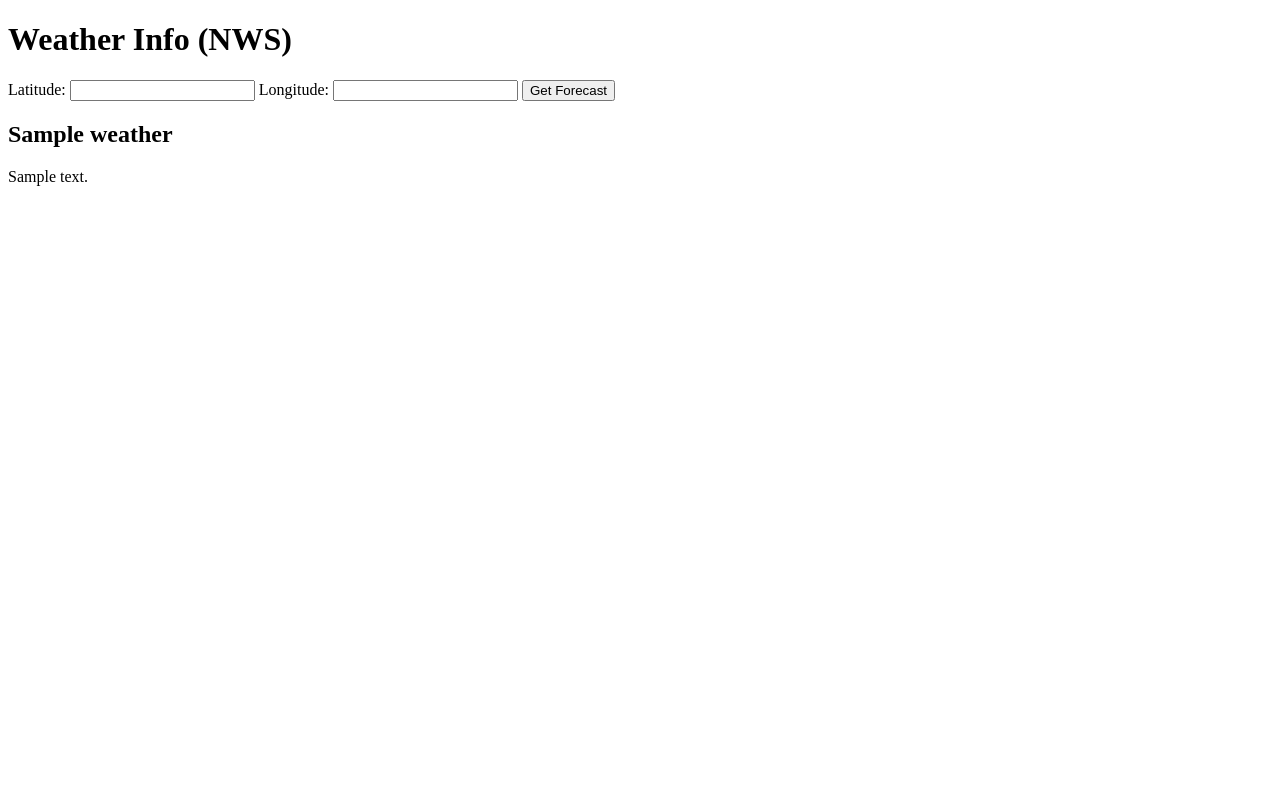
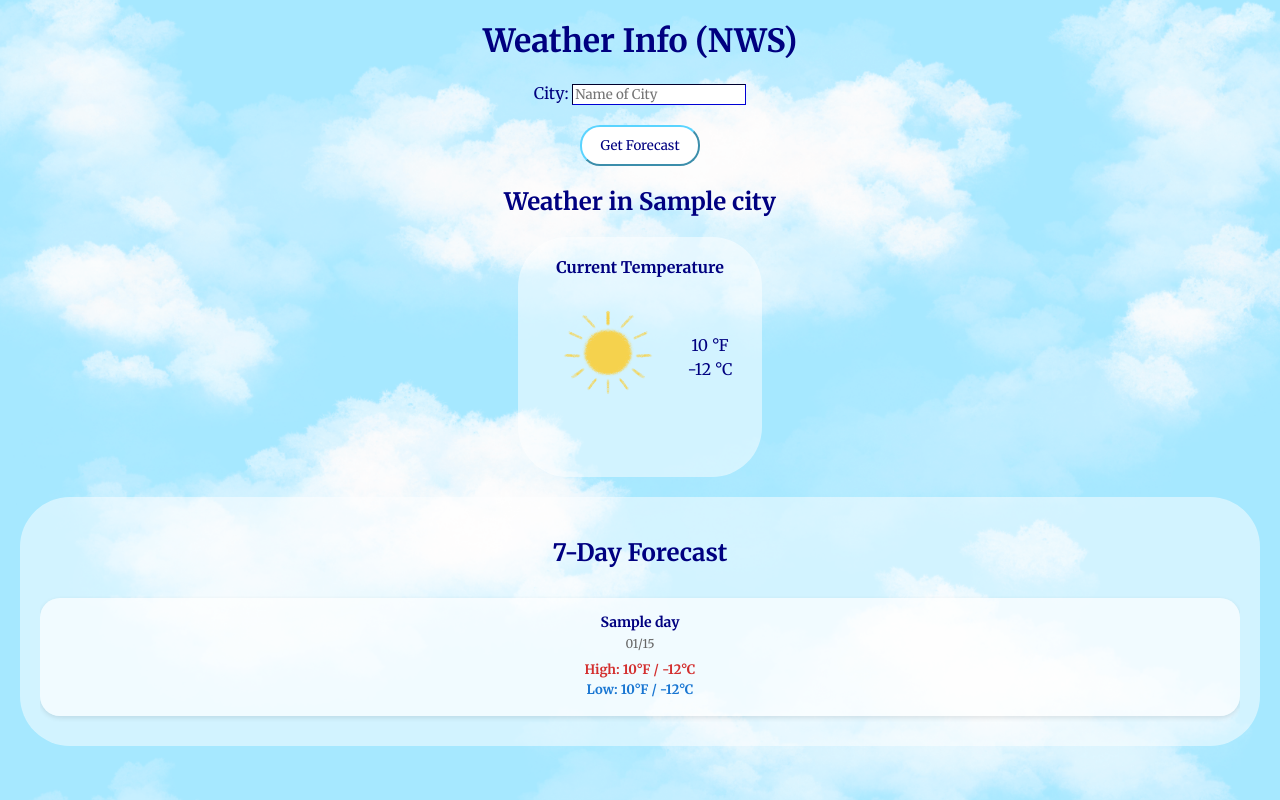
Before and after one commit to costello-aaron/DockerApp, a Flask app: template templates/index.html in a window 1280 px wide. Run offline with Flask 3, Linux system fonts and the light colour scheme; the template is opened without the code that fills it: most values are stand-ins (such as "Sample title", 1, 10 or a date in 2020).

Commit message:
fixed 7 day forecast
included Nominatim geocoding api to convert city into lat and long for weather api

created 7 day forecast to generate high and low temp  and display date

```diff
--- a/app.py
+++ b/app.py
@@ -1,30 +1,151 @@
 from flask import Flask, request, render_template
 import requests
+from datetime import datetime, timedelta
+import json
 
 app = Flask(__name__)
+num_days = 7
+#region TEMPERATURE CONVERSION
+@app.template_filter('to_celsius')
+def to_celsius(f):
+    try:
+        return round((f - 32) * 5/9)
+    except TypeError:
+        return 'N/A'
+#endregion
+
+def get_coordinates_from_city(city_name):
+    """
+    Gets latitude and longitude  from a city name using Nominatim geocoding service
+    """
+    try:
+        # Nominatim geocoding service
+        url = "https://nominatim.openstreetmap.org/search"
+        params = {
+            'q': city_name,
+            'format': 'json',
+            'limit': 1,
+            'addressdetails': 1
+        }
+        headers = {
+            'User-Agent': 'WeatherApp/1.0'  # Required by Nominatim
+        }
+
+        response = requests.get(url, params=params, headers=headers)
+        response.raise_for_status()
+
+        data = response.json()
+
+        if data:
+            lat = float(data[0]['lat'])
+            lon = float(data[0]['lon'])
+            return lat, lon
+        else:
+            return None, None
+
+    except Exception as e:
+        print(f"Geocoding error: {e}")
+        return None, None
+
+
 
 @app.route("/", methods=["GET", "POST"])
 def index():
+    """
+    Converts city name into coordinates.
+    Processes the weather data for the given city.
+    Returns the weather data to the index.html template.
+    """
     weather = None
+    weekly_weather = None
     error = None
 
     if request.method == "POST":
-        lat = request.form.get("lat")
-        lon = request.form.get("lon")
-        try:
-            point_resp = requests.get(f"https://api.weather.gov/points/{lat},{lon}")
-            point_resp.raise_for_status()
-            forecast_url = point_resp.json()["properties"]["forecast"]
+        city = request.form.get("city")
+        if city:
+            # Get coordinates from city name
+            lat, lon = get_coordinates_from_city(city)
 
-            forecast_resp = requests.get(forecast_url)
-            forecast_resp.raise_for_status()
-            periods = forecast_resp.json()["properties"]["periods"]
+            if lat is not None and lon is not None:
+                try:
+                    point_resp = requests.get(f"https://api.weather.gov/points/{lat},{lon}")
+                    point_resp.raise_for_status()
+                    forecast_url = point_resp.json()["properties"]["forecast"]
 
-            weather = periods[0]  # Get today's forecast
-        except Exception as e:
-            error = str(e)
+                    forecast_resp = requests.get(forecast_url)
+                    forecast_resp.raise_for_status()
+                    forecast_data = forecast_resp.json()
+                    periods = forecast_data["properties"]["periods"]
 
-    return render_template("index.html", weather=weather, error=error)
+                    weather = periods[0]  # Get today's forecast
+                    weekly_weather = generate_weekly_weather_report(forecast_data)
+                except Exception as e:
+                    error = str(e)
+            else:
+                error = f"Could not locate coordinates for {city}"
+        else:
+            error = "Please enter a city name"
 
+    return render_template("index.html", weather=weather, weekly_weather=weekly_weather, error=error, city=city if request.method == "POST" else None)
+
+def generate_weekly_weather_report(forecast_data):
+    """
+   Gernerate weekly weather report from the forecast data
+   Returns a list of daily forecasts for the next 7 days.
+    """
+    weekly_report = []
+
+    if not forecast_data or "properties" not in forecast_data or "periods" not in forecast_data["properties"]:
+        return weekly_report
+
+    periods = forecast_data["properties"]["periods"]
+
+    # Group periods by day and create daily summaries
+    daily_forecasts = {}
+
+    for period in periods:
+        # Extract date from the startTime
+        start_time = datetime.fromisoformat(period["startTime"].replace("Z", "+00:00"))
+        date_key = start_time.date()
+
+        if date_key not in daily_forecasts:
+            daily_forecasts[date_key] = {
+                "date": date_key,
+                "day_name": start_time.strftime("%A"),
+                "day_periods": []
+            }
+
+        daily_forecasts[date_key]["day_periods"].append(period)
+
+    # Convert to list and sort by date
+    sorted_days = sorted(daily_forecasts.keys())
+
+    # Get next number of days
+    for i, date_key in enumerate(sorted_days[:num_days]):
+        day_data = daily_forecasts[date_key]
+
+        # Creates summary for the day
+        day_summary = {
+            "date": day_data["date"],
+            "day_name": day_data["day_name"],
+            "periods": day_data["day_periods"],
+            "high_temp": None,
+            "low_temp": None
+        }
+
+        # Extract temperature from periods
+        for period in day_data["day_periods"]:
+            if "temperature" in period:
+                temp = period["temperature"]
+                if period.get("isDaytime", True):  # Daytime
+                    if day_summary["high_temp"] is None or temp > day_summary["high_temp"]:
+                        day_summary["high_temp"] = temp
+                else:  # Nighttime
+                    if day_summary["low_temp"] is None or temp < day_summary["low_temp"]:
+                        day_summary["low_temp"] = temp
+
+        weekly_report.append(day_summary)
+
+    return weekly_report
 if __name__ == "__main__":
     app.run(host="0.0.0.0", port=5000, debug=True)
--- /dev/null
+++ b/static/index.css
@@ -0,0 +1,187 @@
+* {
+    /* https://stackoverflow.com/questions/3296644/hiding-the-scroll-bar-on-an-html-page */
+    -webkit-touch-callout: none; /* iOS Safari */
+    -webkit-user-select: none; /* Safari */
+    -khtml-user-select: none; /* Konqueror HTML */
+    -moz-user-select: none; /* Old versions of Firefox */
+    -ms-user-select: none; /* Internet Explorer/Edge */
+    user-select: none; /* Non-prefixed version, currently
+                        supported by Chrome, Edge, Opera and Firefox */
+
+    scrollbar-width: thin;
+    scrollbar-color: lightblue white;
+    font-family: 'Merriweather';
+    color: #000080;
+}
+
+body {
+    /* background-color: #87CEEB; */
+    background-image: url('images/bg.png');
+    background-repeat: repeat;
+    background-size: cover;
+}
+
+h1, h2, p {
+    text-align: center;
+}
+
+form {
+    text-align: center;
+}
+
+input {
+    border-color: #000080;
+    border-width: 1px;
+}
+
+li {
+    list-style: none;
+    line-height: 1.5;
+}
+
+ul {
+    list-style: none;
+    margin: 0;
+    padding: 10px;
+    display: flex;
+    flex-direction: column;
+}
+
+img {
+    display: block;
+    height: 100px;
+    width: 100px;
+    padding: 20px;
+}
+
+button {
+    font-family: 'Merriweather';
+    border-radius: 20px;
+    border-color: #5ad4ff;
+    padding: 10px;
+    width: 120px;
+    background-color: white;
+    color: #000080;
+}
+
+button:hover {
+    background-color: #5ad4ff;
+    color: white;
+}
+
+.weather-container {
+    background-color: rgba(255,255,255,0.5);
+    border-radius: 50px;
+    padding: 20px;
+    margin: 20px;
+    display: flex;
+    justify-content: space-evenly;
+}
+
+.dayofweek-container {
+    display: inline;
+    text-align: center;
+    overflow: hidden;
+}
+
+.info-block {
+    background-color: rgba(255,255,255,0.5);
+    border-radius: 50px;
+    padding: 20px;
+    width: fit-content;
+    height: 200px;
+    display: flex;
+    text-align: center;
+    align-items: center;
+    flex-direction: column;
+    margin: auto;
+    overflow: hidden;
+    /* box-sizing: border-box; */
+}
+
+.info-title {
+    font-weight: bold;
+    padding-bottom: 10px;
+}
+
+.temp-container {
+    display: flex;
+    justify-content: center;
+    align-items: center;
+    text-align: center;
+    flex-shrink: 1;
+}
+
+.temp-block {
+    display: inline-flex;
+    flex-direction: column;
+    align-items: center;
+    padding: 10px;
+}
+
+/* Weekly Forecast Styles */
+.weather.block {
+    background-color: rgba(255,255,255,0.5);
+    border-radius: 50px;
+    padding: 20px;
+    margin: 20px auto;
+    max-width: 1200px;
+}
+
+.weekly-forecast {
+    display: flex;
+    justify-content: space-between;
+    gap: 10px;
+    overflow-x: auto;
+    padding: 10px 0;
+}
+
+.day-card {
+    background-color: rgba(255,255,255,0.7);
+    border-radius: 20px;
+    padding: 15px;
+    min-width: 120px;
+    text-align: center;
+    box-shadow: 0 2px 5px rgba(0,0,0,0.1);
+    flex: 1;
+}
+
+.day-name {
+    font-weight: bold;
+    font-size: 14px;
+    margin-bottom: 5px;
+    color: #000080;
+}
+
+.date {
+    font-size: 12px;
+    color: #666;
+    margin-bottom: 10px;
+}
+
+.temperature {
+    font-size: 13px;
+    margin: 3px 0;
+}
+
+.high-temp {
+    color: #d32f2f;
+    font-weight: bold;
+}
+
+.low-temp {
+    color: #1976d2;
+    font-weight: bold;
+}
+
+/* Error message styling */
+.error {
+    background-color: rgba(255, 0, 0, 0.1);
+    border: 1px solid #d32f2f;
+    border-radius: 10px;
+    padding: 15px;
+    margin: 20px auto;
+    max-width: 600px;
+    text-align: center;
+    color: #d32f2f;
+}
--- a/templates/index.html
+++ b/templates/index.html
@@ -1,21 +1,81 @@
 <!DOCTYPE html>
 <html>
 <head>
+    <meta charset="utf-8">
+    <meta name="viewport" content="width=device-width, initial-scale=1">
+
+    <link rel="stylesheet" href="{{ url_for('static', filename='index.css') }}">
+    <link rel="preconnect" href="https://fonts.googleapis.com">
+    <link rel="preconnect" href="https://fonts.gstatic.com" crossorigin>
+    <link href="https://fonts.googleapis.com/css2?family=Merriweather:ital,opsz,wght@0,18..144,300..900;1,18..144,300..900&display=swap" rel="stylesheet">
+
+    <link rel="stylesheet" href="../static/index.css">
+
     <title>Simple Weather App</title>
+
 </head>
 <body>
     <h1>Weather Info (NWS)</h1>
     <form method="POST">
-        <label>Latitude: <input name="lat" required></label>
+        <!-- <label>Latitude: <input name="lat" required></label>
+        <br>
         <label>Longitude: <input name="lon" required></label>
+        <br> -->
+        <label>City:
+            <input name="city" placeholder="Name of City" required>
+        </label>
+        <br><br>
         <button type="submit">Get Forecast</button>
     </form>
 
-    {% if weather %}
-        <h2>{{ weather.name }}</h2>
-        <p>{{ weather.detailedForecast }}</p>
-    {% elif error %}
-        <p style="color: red;">Error: {{ error }}</p>
+
+    <div>
+        {% if weather %}
+            <h2>Weather in {{city}} </h2>
+
+            <div class="info-block">
+                <div class="info-title">Current Temperature</div>
+
+                <div class="temp-container">
+                    <!-- NOTE: CHANGE IMG BASED ON TEMP -->
+                    <img src="../static/images/sunny.png">
+
+                    <ul>
+                        <li>{{ weather.temperature }} °F</li>
+                        <li>{{ weather.temperature | to_celsius }} °C</li>
+                    </ul>
+
+                </div>
+            </div>
+        {% endif %}
+
+
+    {% if weekly_weather %}
+        <div class="weather block">
+            <h2>7-Day Forecast</h2>
+            <div class="weekly-forecast">
+                {% for day in weekly_weather %}
+                    <div class="day-card">
+                        <div class="day-name">{{ day.day_name }}</div>
+                        <div class="date">{{ day.date.strftime('%m/%d') }}</div>
+                        {% if day.high_temp is not none %}
+                            <div class="temperature high-temp">High: {{ day.high_temp }}°F / {{ day.high_temp | to_celsius }}°C</div>
+                        {% else %}
+                            <div class="temperature high-temp">High: {{ weather.temperature }} °F / {{ weather.temperature | to_celsius }}°C</div>
+                        {% endif %}
+                        {% if day.low_temp is not none %}
+                            <div class="temperature low-temp">Low: {{ day.low_temp }}°F / {{ day.low_temp | to_celsius }}°C</div>
+                        {% endif %}
+                    </div>
+                {% endfor %}
+            </div>
+        </div>
+    {% endif %}
+
+    {% if error %}
+        <div class="error">
+            <strong>Error:</strong> {{ error }}
+        </div>
     {% endif %}
 </body>
 </html>
```
Also changed, not shown: static/images/bg.jpg (added), static/images/bg.png (added), static/images/sunny.png (added).
